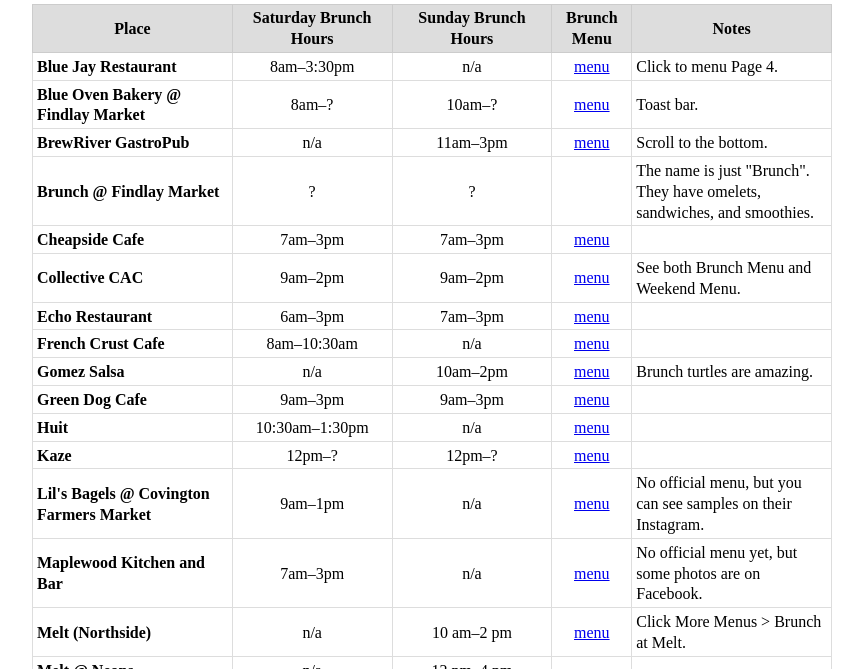
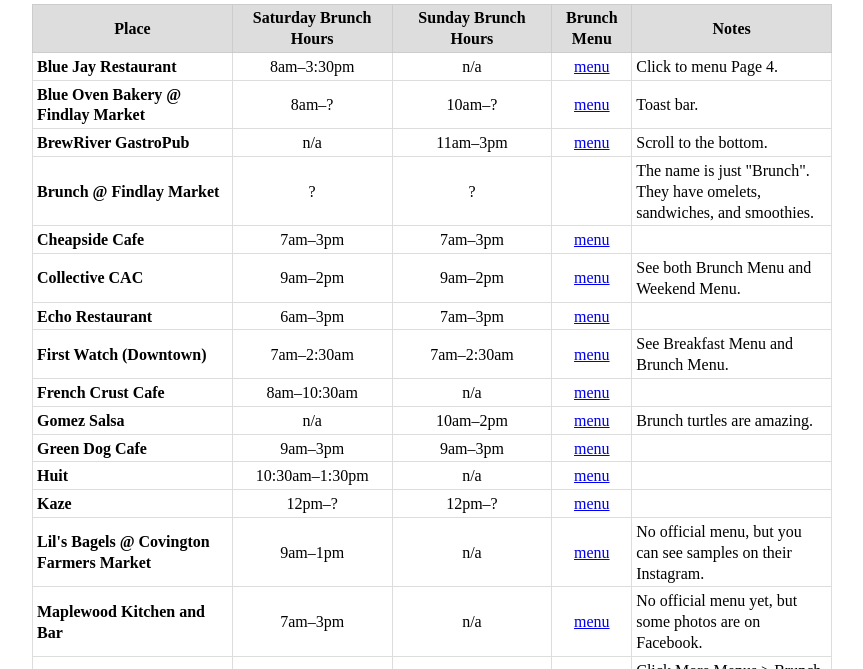
Before and after one commit to tedmiston/qcbrunch, a plain HTML site: page index.html in a window 1280 px wide. Shown: the part 121-790 px from the top of the page, without its empty margins (208-1071 px from the left). Drawn offline with nearby package versions, Linux system fonts and the light colour scheme.

Commit message:
Add First Watch Downtown

```diff
--- a/index.html
+++ b/index.html
@@ -207,6 +207,13 @@
                 <td></td>
             </tr>
             <tr>
+                <td>First Watch (Downtown)</td>
+                <td>7am–2:30am</td>
+                <td>7am–2:30am</td>
+                <td><a href="http://www.allmenus.com/oh/cincinnati/231236-first-watch/menu/brunch/">menu</a></td>
+                <td>See Breakfast Menu and Brunch Menu.</td>
+            </tr>
+            <tr>
                 <td>French Crust Cafe</td>
                 <td>8am–10:30am</td>
                 <td>n/a</td>
```
